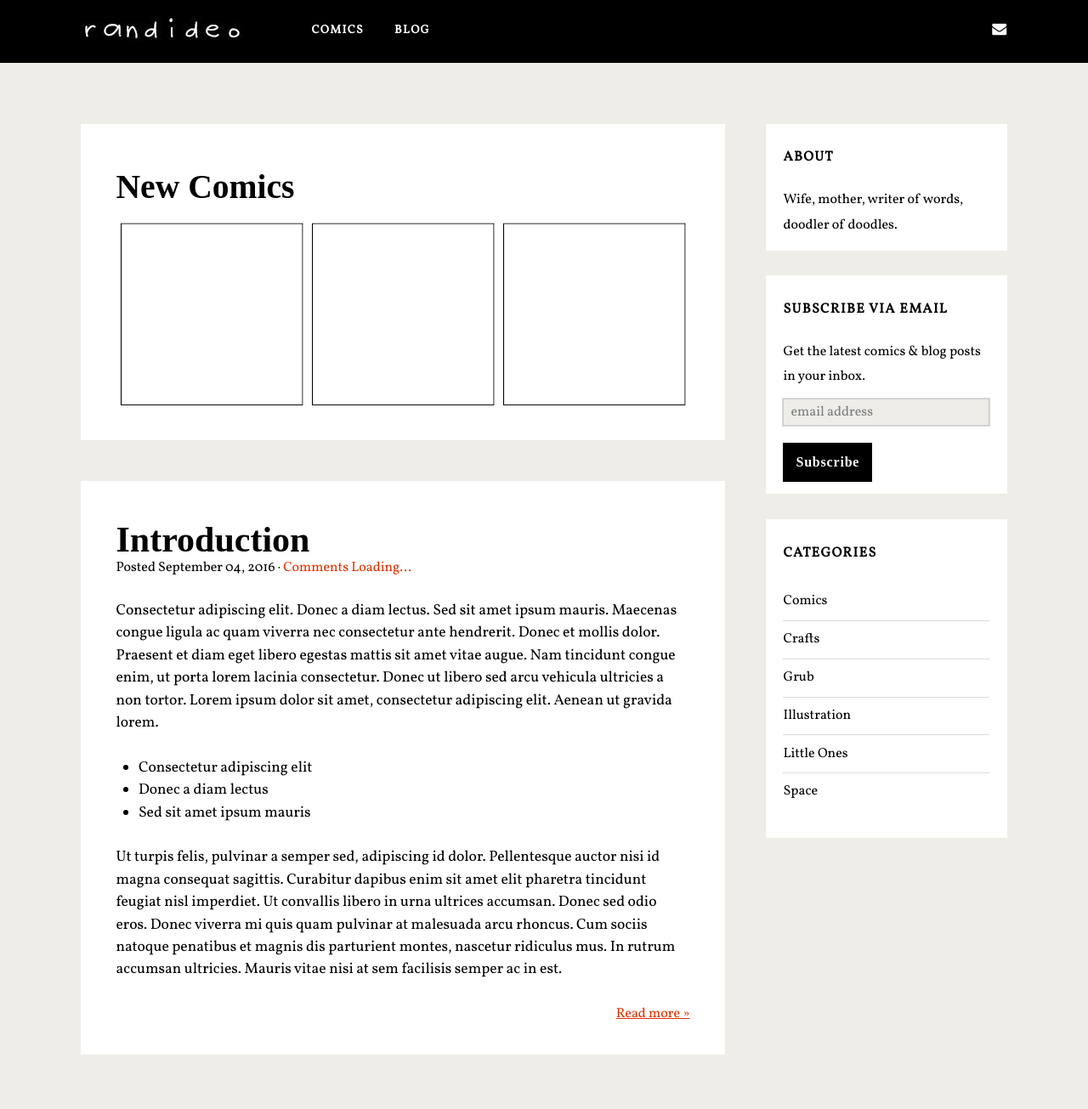
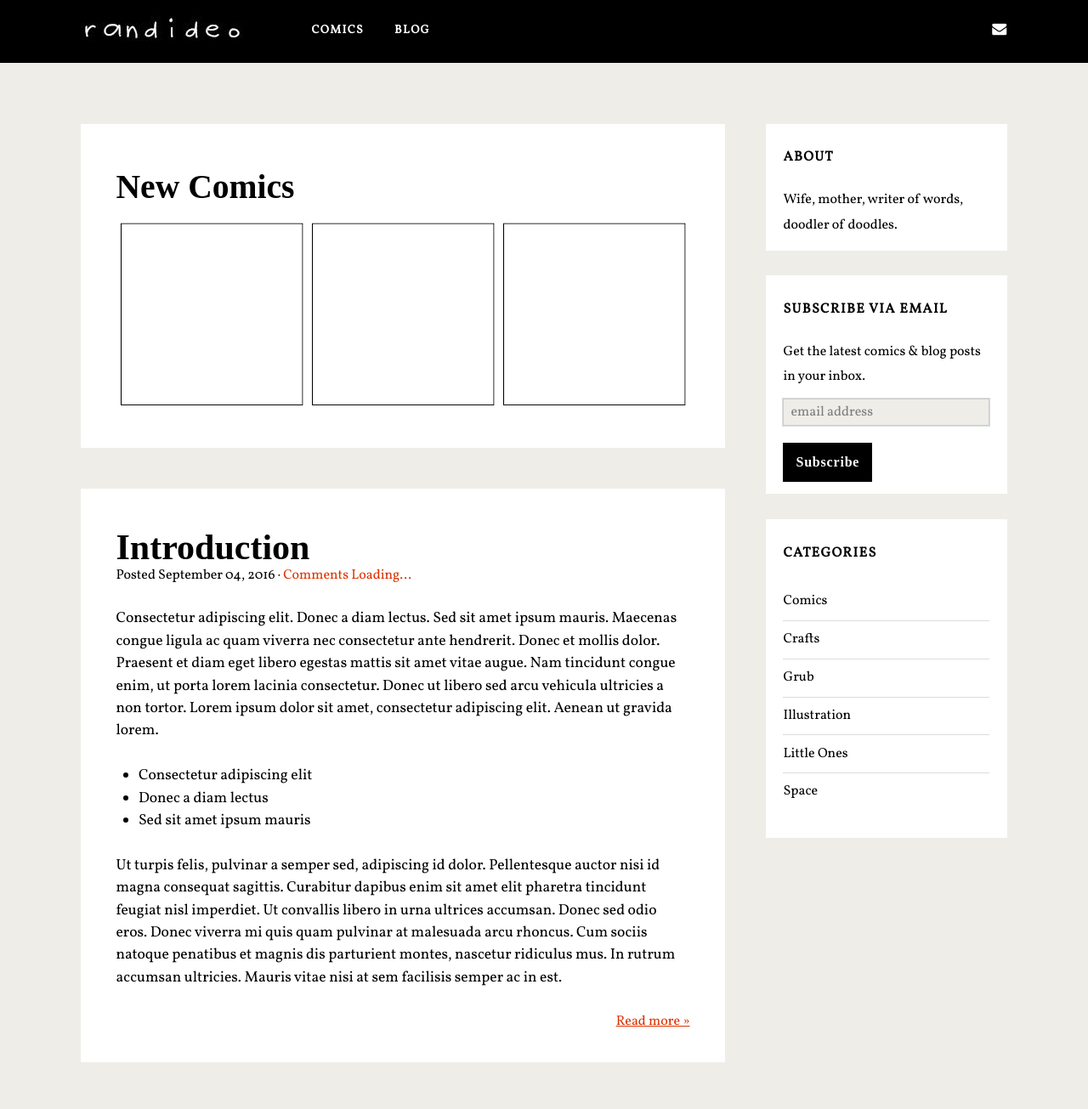
Before and after one commit to randideo/randideo.github.io, a Jekyll site: the page built from backup.html, in a window 1280 px wide. Shown: the whole page at 85% size. Built offline with Jekyll 4.4.1, drawn with Linux system fonts in a browser that asks for light colours; nearby versions of some CDN libraries; some web fonts are replaced; comment, search, counter and statistics services are not loaded.

Commit message:
Update style.css

```diff
--- a/css/style.css
+++ b/css/style.css
@@ -20,7 +20,7 @@
 padding:0;
 }
 
-.comicthumb img {
+li.comicthumb {
     float: left;
     padding: 5px;
     width: 33.33333333333333%;"
```
